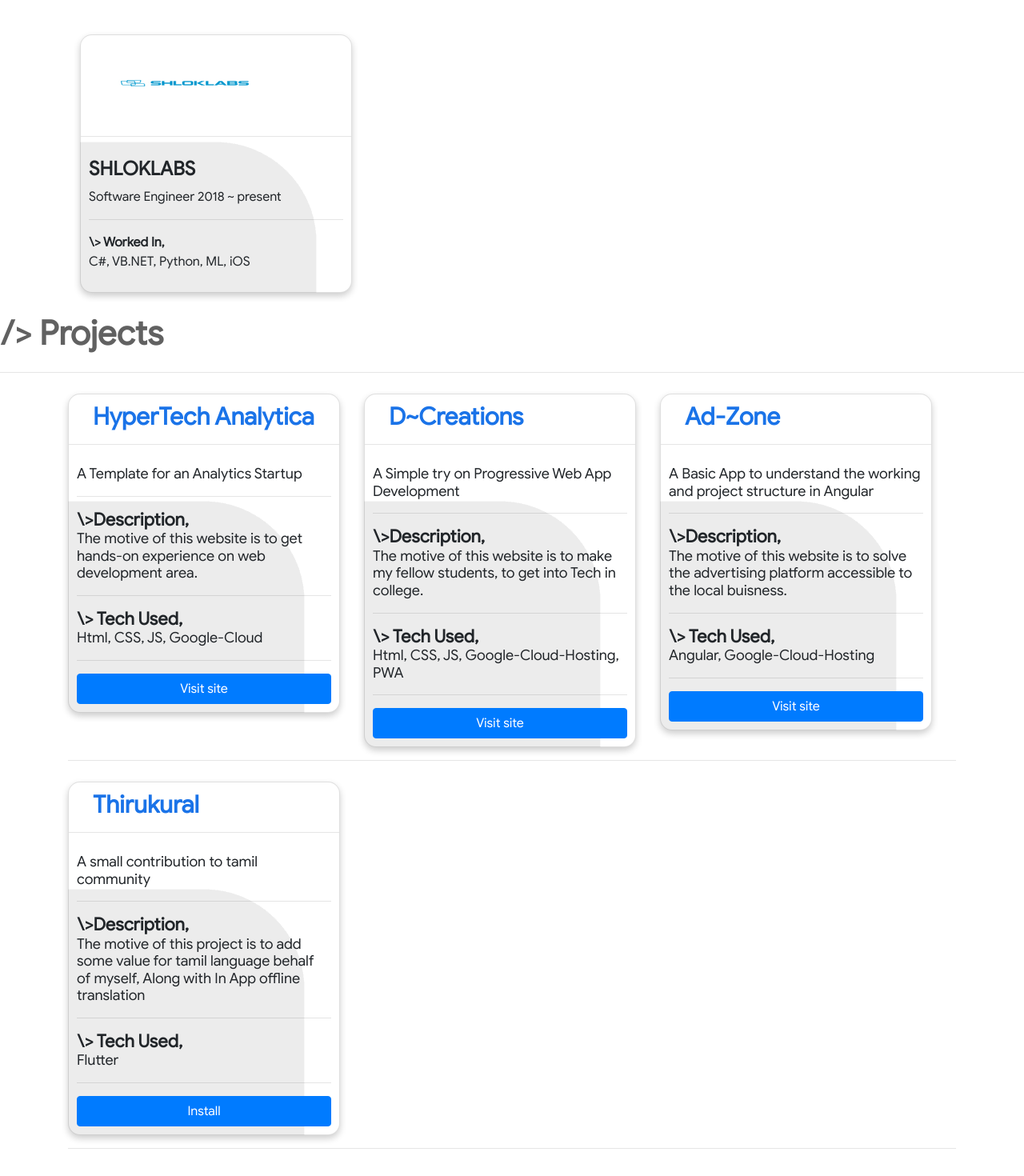
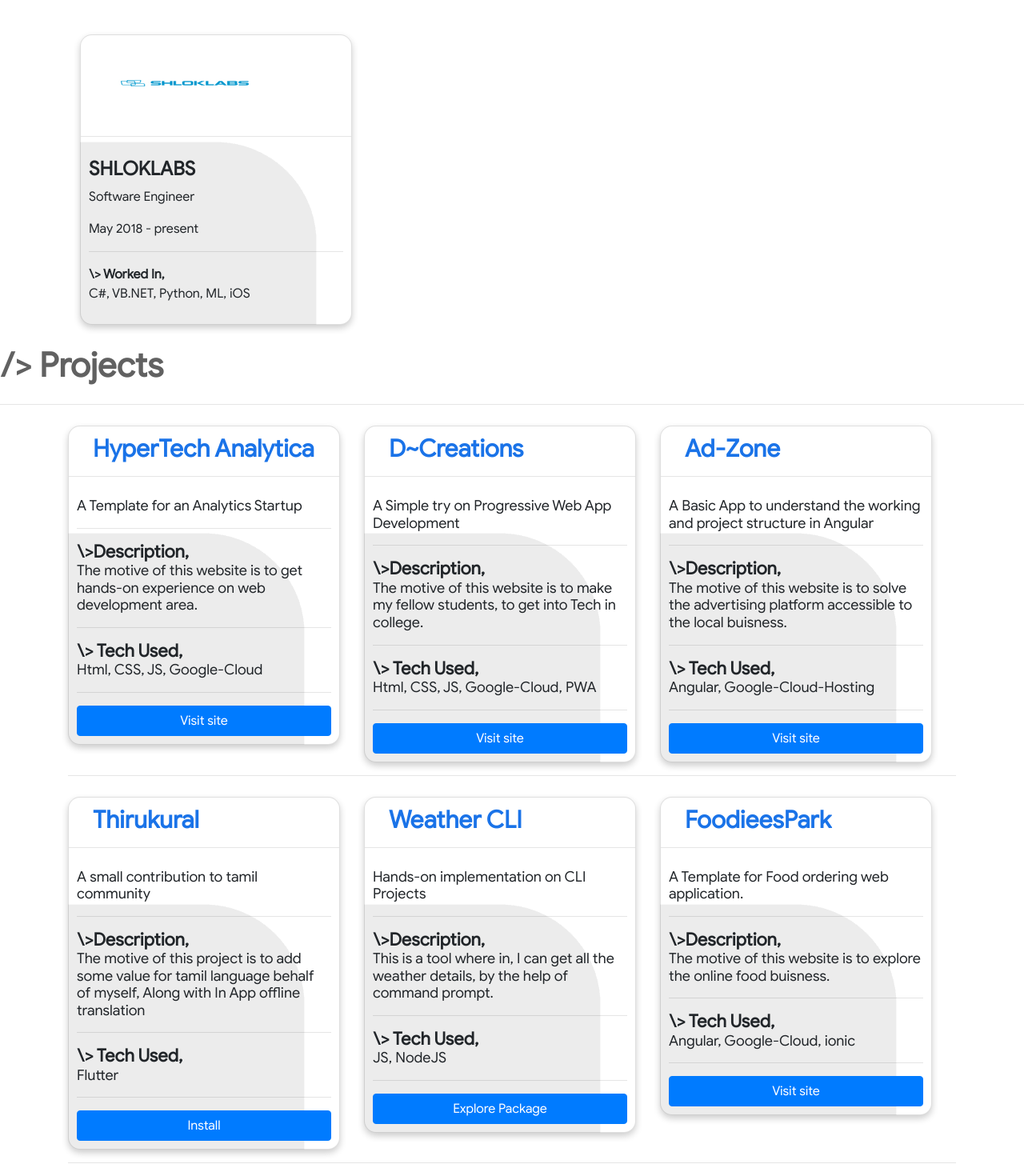
Before and after one commit to manojvirat457/portfolio, an Angular app: page /works in a window 1280 px wide. Shown: the part 1139-2609 px from the top of the page at 80% size. Built offline with nearby package versions, Linux system fonts and the light colour scheme.

Commit message:
resume download

```diff
--- a/src/app/home/home.component.html
+++ b/src/app/home/home.component.html
@@ -65,20 +65,23 @@
     </p>
     <div class="row">
       <div class="col-sm-6">
-        <form action="" method="post">
+        <div class="form-group">
           <input type="text" class="form-control" placeholder="Mail Id" id="mail">
           <br>
           <textarea class="form-control" rows="5" id="comment" placeholder="Your Subject"></textarea>
           <br>
           <button class="btn btn-primary">Send Mail</button>
-        </form>
+        </div>
       </div>
       <div class="col-sm-6" style="padding-bottom: 10px;">
         <div class="imageArea">
           <img src="../../assets/companyLogo/faqs_1x.png" alt="" height="200px">
         </div>
         <hr>
-        <button class="btn btn-success">Download My Resume</button>
+        <a href="../../assets/docs/Manoj Kumar Resume.pdf">
+          <button class="btn btn-success">Download My Resume</button>
+        </a>
+
       </div>
     </div>
 
--- a/src/app/interfaces/posts.ts
+++ b/src/app/interfaces/posts.ts
@@ -4,7 +4,7 @@ export class Posts {
     link: string;
     imageLink: string;
 
-    constructor(title: string, pubDate: string, link: string, imageLink: string){
+    constructor(title: string, pubDate: string, link: string, imageLink: string) {
         this.title = title;
         this.pubDate = pubDate;
         this.link = link;
--- a/src/app/works/works.component.html
+++ b/src/app/works/works.component.html
@@ -131,7 +131,8 @@
         <hr>
         <div class="contentArea">
           <h4><b>SHLOKLABS</b></h4>
-          <p>Software Engineer 2018 ~ present</p>
+          <p>Software Engineer</p>
+          May 2018 - present
           <hr>
           <b>\> Worked In,</b>
           <p>
@@ -199,7 +200,7 @@
               <hr>
               <b style="font-size: 22px;">\> Tech Used,</b>
               <p>
-                Html, CSS, JS, Google-Cloud-Hosting, PWA
+                Html, CSS, JS, Google-Cloud, PWA
               </p>
               <hr>
             </h4>
@@ -275,33 +276,33 @@
       </div>
     </div>
 
-    <!-- <hr>
+    <hr>
       <div class="col-sm-4">
         <div class="card">
           <div class="column">
             <div class="imageArea">
               <h4>
                 <b style="color: rgb(26, 115, 232);text-align: center;width: 100%; font-size: 30px;">
-                  D~Creations
+                  Weather CLI
                 </b>
               </h4>
             </div>
             <hr>
             <div class="contentArea">
               <h4 style="font-size: 18px;">
-                <p>A Simple try on Progressive Web App Development</p>
+                <p>Hands-on implementation on CLI Projects</p>
                 <hr>
                 <b style="font-size: 22px;">\>Description,</b>
-                <p>The motive of this website is to make my fellow students, to get into Tech in college.</p>
+                <p>This is a tool where in, I can get all the weather details, by the help of command prompt.</p>
                 <hr>
                 <b style="font-size: 22px;">\> Tech Used,</b>
                 <p>
-                  Html, CSS, JS, Google-Cloud-Hosting, PWA
+                  JS, NodeJS
                 </p>
                 <hr>
               </h4>
-              <a href="https://D-Creations.web.app">
-                <button class="btn btn-primary">Visit site</button>
+              <a href="https://www.npmjs.com/package/manoj-weather">
+                <button class="btn btn-primary">Explore Package</button>
               </a>
             </div>
           </div>
@@ -309,36 +310,36 @@
       </div>
       <hr>
       <div class="col-sm-4">
-        <div class="card">
+         <div class="card">
           <div class="column">
             <div class="imageArea">
               <h4>
                 <b style="color: rgb(26, 115, 232);text-align: center;width: 100%; font-size: 30px;">
-                  Ad-Zone
+                  FoodieesPark
                 </b>
               </h4>
             </div>
             <hr>
             <div class="contentArea">
               <h4 style="font-size: 18px;">
-                <p>A Basic App to understand the working and project structure in Angular</p>
+                <p>A Template for Food ordering web application.</p>
                 <hr>
                 <b style="font-size: 22px;">\>Description,</b>
-                <p>The motive of this website is to solve the advertising platform accessible to the local buisness.</p>
+                <p>The motive of this website is to explore the online food buisness.</p>
                 <hr>
                 <b style="font-size: 22px;">\> Tech Used,</b>
                 <p>
-                  Angular, Google-Cloud-Hosting
+                  Angular, Google-Cloud, ionic
                 </p>
                 <hr>
               </h4>
-              <a href="http://build4billions.team">
+              <a href="https://foodieespark.firebaseapp.com/">
                 <button class="btn btn-primary">Visit site</button>
               </a>
             </div>
           </div>
         </div>
-      </div> -->
+      </div>
     <hr>
   </div>
   <hr>
```
Also changed, not shown: 1 other file (tests, documents, lock files or other folders).
